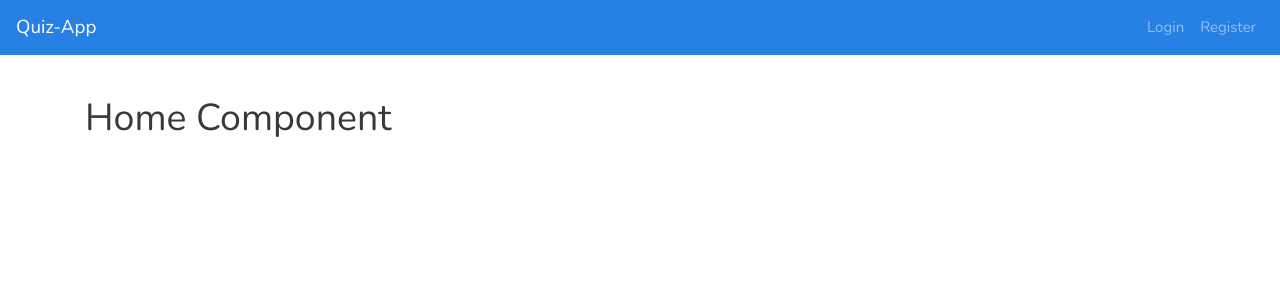
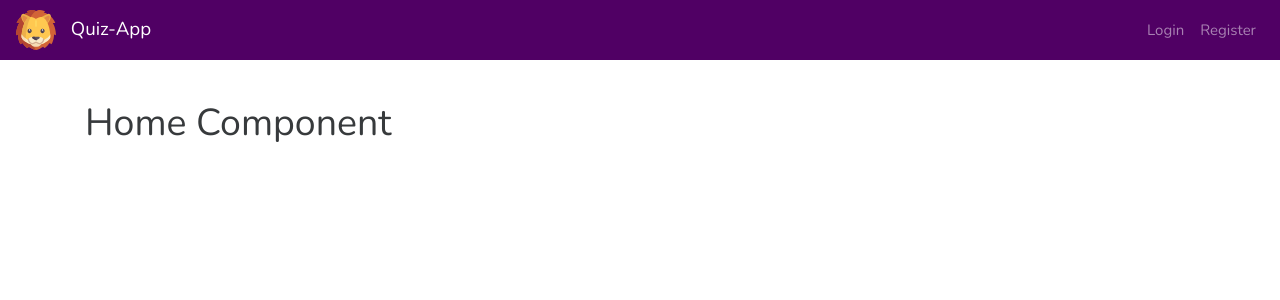
Before and after one commit to ashutoshc8101/quiz-system-frontend, a Vue app: page /signup in a window 1280 px wide. Shown: the top 300 px of the page. Built offline with nearby package versions, Linux system fonts and the light colour scheme; what vue-resource would draw is missing.

Commit message:
Silly mistake

```diff
--- a/index.html
+++ b/index.html
@@ -6,6 +6,7 @@
     <title>vue-frontend</title>
     <link rel="stylesheet" href="https://bootswatch.com/4/cosmo/bootstrap.min.css">
     <link href="https://fonts.googleapis.com/css?family=Nunito" rel="stylesheet">
+    <link rel="icon" href="./src/assets/lion.svg" />
     <style>
       body{
         font-family: 'Nunito';
--- /dev/null
+++ b/src/assets/scss/variables.scss
@@ -0,0 +1 @@
+$primaryColor : lighten(#270031,10);
--- a/src/components/Header.vue
+++ b/src/components/Header.vue
@@ -1,8 +1,9 @@
 <template lang="html">
 
   <div>
-      <nav class="navbar navbar-expand-lg navbar-dark bg-primary">
-        <router-link :to="{name : 'Home'}" class="navbar-brand">Quiz-App</router-link>
+      <nav class="navbar navbar-expand-lg navbar-dark">
+
+        <router-link :to="{name : 'Home'}" class="navbar-brand"><img src="./../assets/lion.svg" /> Quiz-App</router-link>
         <button class="navbar-toggler" type="button" data-toggle="collapse" data-target="#navbarSupportedContent" aria-controls="navbarSupportedContent" aria-expanded="false" aria-label="Toggle navigation">
           <span class="navbar-toggler-icon"></span>
       </button>
@@ -46,5 +47,17 @@ export default {
 }
 </script>
 
-<style lang="css">
+<style lang="scss">
+@import '../assets/scss/variables.scss';
+  .navbar.navbar-expand-lg{
+  background-color: $primaryColor;
+    height: 60px;
+  }
+
+  .navbar-brand img{
+    height: 40px;
+    width: 40px;
+    margin-right: 10px;
+  }
+
 </style>
```
Also changed, not shown: src/assets/lion.svg (added), 17 other files (tests, documents, lock files or other folders).
